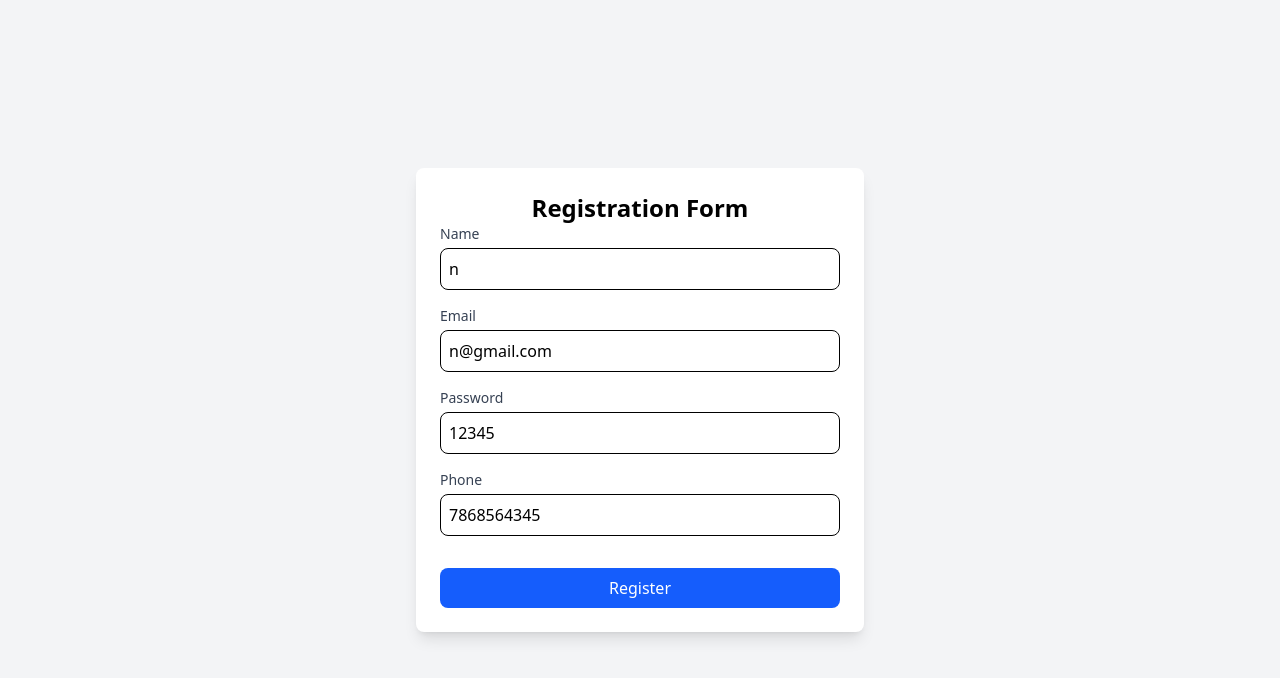
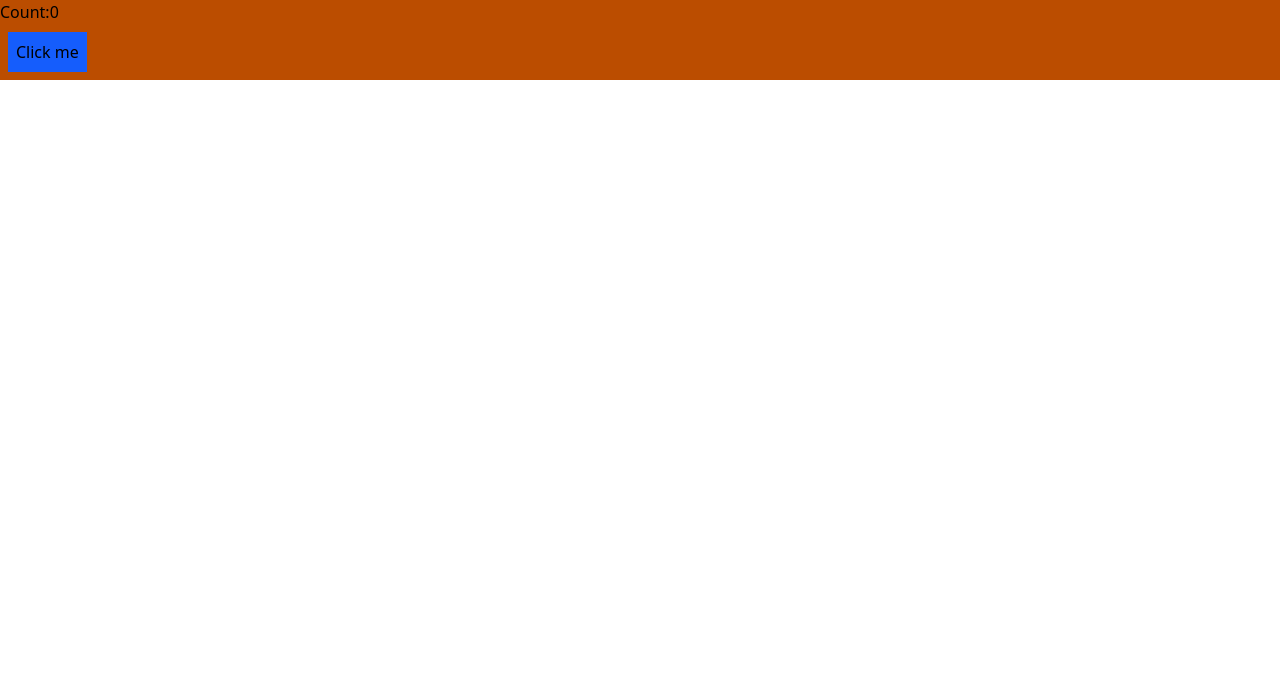
Before and after one commit to mamtapatil44/react-prcatice-app, a React (Vite) app: page / in a window 1280 px wide. Shown: the top 678 px of the page. Built offline with nearby package versions, Linux system fonts and the light colour scheme.

Commit message:
latest changes

```diff
--- a/src/App.jsx
+++ b/src/App.jsx
@@ -7,13 +7,23 @@ import UserFormProvider from './contexts/userform.provider';
 import Registration from './components/Registration';
 
 const App = () => {
+  const[count,setCount] = useState(0)
+  const handleOnclick =()=>{
+    setCount(count+1)
+
+  }
+  console.log("count " ,count)
   return (
   // <UserProvider>
   //  <Child />
   // </UserProvider>
-  <UserFormProvider>
-    <Registration/>
-  </UserFormProvider>
+  // <UserFormProvider>
+  //   <Registration/>
+  // </UserFormProvider>
+  <div className='conatiner mx-auto bg-amber-700'>
+   <p>Count:{count}</p>
+   <button className='bg-blue-600 m-2 p-2' onClick={handleOnclick}>Click me</button>
+  </div>
 
   )
 }
--- a/src/contexts/user.provider.jsx
+++ b/src/contexts/user.provider.jsx
@@ -8,7 +8,7 @@ const UserProvider = ({ children }) => {
     });
 
     const handleInputChange = (e) => {
-        setUser({ ...setUser, [e.target.name]: e.target.value })
+        setUser({ ...setUser, [e.target.name]:   e.target.value })
 
     }
     return (
```
